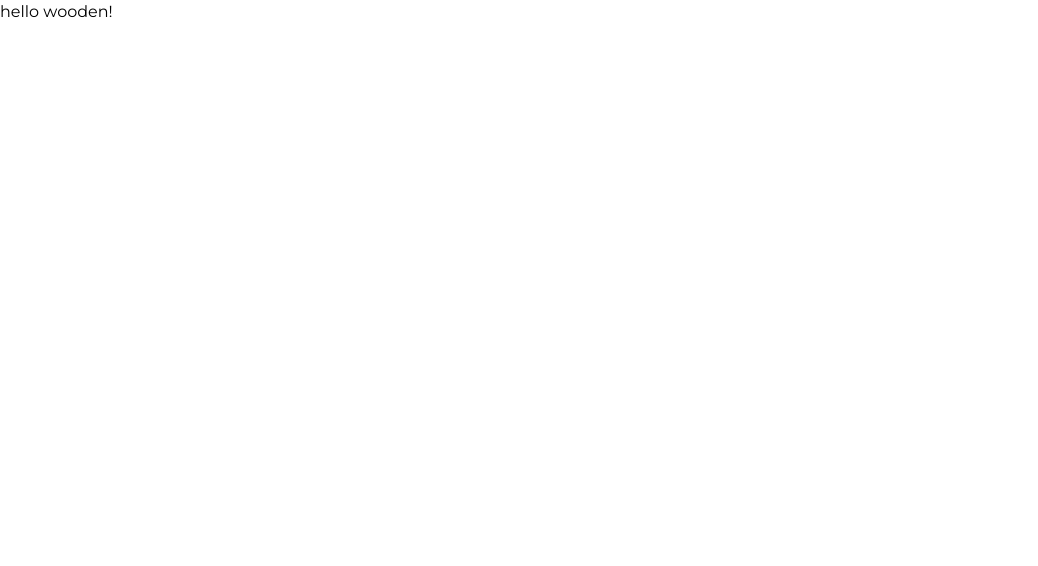
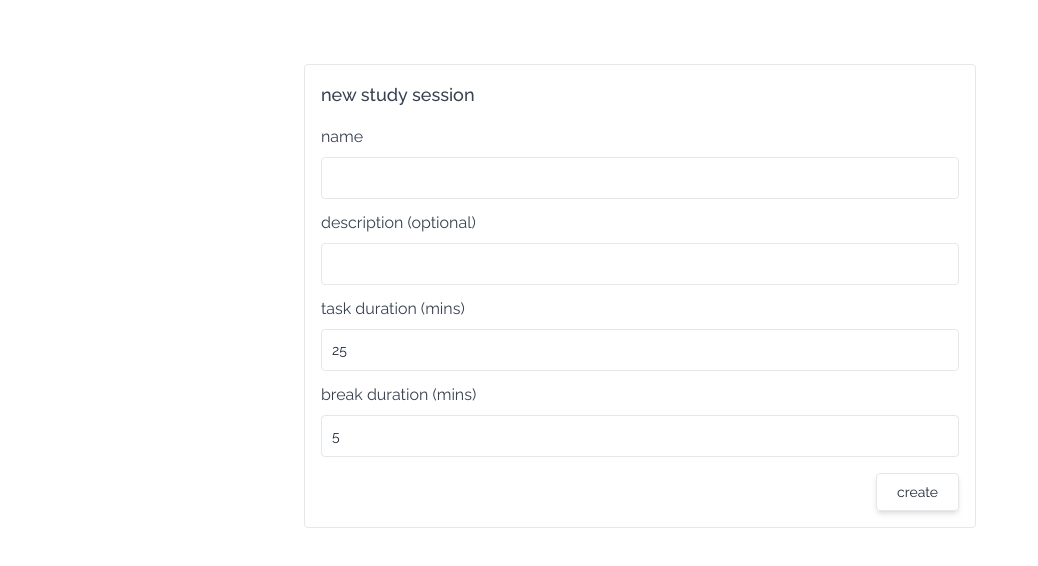
Before and after one commit to everylittlefox/wooden, a Next.js app: page / in a window 1280 px wide. Shown: the top 566 px of the page, without its empty margins (0-1038 px from the left). Built offline with nearby package versions, Linux system fonts and the light colour scheme.

Commit message:
basic design and func

```diff
--- /dev/null
+++ b/components/Button.tsx
@@ -0,0 +1,18 @@
+type ButtonProps = { onClick?: () => void; className?: string }
+
+const Button: React.FC<React.PropsWithChildren & ButtonProps> = ({
+  children,
+  onClick,
+  className = ''
+}) => {
+  return (
+    <button
+      onClick={onClick}
+      className={`border text-gray-800 text-sm hover:bg-gray-50 shadow-md rounded inline-flex py-2 px-5 ${className}`}
+    >
+      {children}
+    </button>
+  )
+}
+
+export default Button
--- a/components/Layout.tsx
+++ b/components/Layout.tsx
@@ -1,6 +1,6 @@
-import { Montserrat } from '@next/font/google'
+import { Raleway } from '@next/font/google'
 
-const montserrat = Montserrat({ subsets: ['latin'] })
+const raleway = Raleway({ subsets: ['latin'] })
 
 type LayoutProps = { className?: string }
 
@@ -9,7 +9,7 @@ const Layout: React.FC<React.PropsWithChildren & LayoutProps> = ({
   className = ''
 }) => {
   return (
-    <main className={`min-h-screen ${montserrat.className} ${className}`}>
+    <main className={`min-h-screen text-gray-700 ${raleway.className} ${className}`}>
       {children}
     </main>
   )
--- /dev/null
+++ b/components/PlusIcon.tsx
@@ -0,0 +1,20 @@
+const PlusIcon: React.FC<{ className?: string }> = ({ className }) => {
+  return (
+    <svg
+      xmlns="http://www.w3.org/2000/svg"
+      fill="none"
+      viewBox="0 0 24 24"
+      strokeWidth={1.5}
+      stroke="currentColor"
+      className={className}
+    >
+      <path
+        strokeLinecap="round"
+        strokeLinejoin="round"
+        d="M12 4.5v15m7.5-7.5h-15"
+      />
+    </svg>
+  )
+}
+
+export default PlusIcon
--- /dev/null
+++ b/components/TextInput.tsx
@@ -0,0 +1,37 @@
+interface TextInputProps<T> {
+  onChange?: (value: T) => void
+  name?: string
+  placeholder?: string
+  value?: T
+  min?: T extends number ? number : never
+  max?: T extends number ? number : never
+}
+
+const TextInput = <T extends number | string = string>({
+  onChange,
+  name,
+  placeholder,
+  value,
+  min,
+  max
+}: TextInputProps<T>) => {
+  const number = typeof value === 'number'
+  const type = number ? 'number' : 'text'
+  return (
+    <input
+      value={value}
+      type={type}
+      name={name}
+      id={name}
+      min={min}
+      max={max}
+      placeholder={placeholder}
+      onChange={(e) =>
+        onChange && onChange((number ? +e.target.value : e.target.value) as T)
+      }
+      className="border text-gray-800 text-sm focus:outline-none focus:shadow-md block w-full p-2.5 rounded"
+    />
+  )
+}
+
+export default TextInput
--- a/package.json
+++ b/package.json
@@ -18,9 +18,12 @@
     "next": "13.1.1",
     "react": "18.2.0",
     "react-dom": "18.2.0",
-    "typescript": "4.9.4"
+    "typescript": "4.9.4",
+    "uuid": "^9.0.0",
+    "zustand": "^4.1.5"
   },
   "devDependencies": {
+    "@types/uuid": "^9.0.0",
     "autoprefixer": "^10.4.13",
     "postcss": "^8.4.20",
     "tailwindcss": "^3.2.4"
--- a/pages/index.tsx
+++ b/pages/index.tsx
@@ -1,9 +1,77 @@
+import Head from 'next/head'
+import { useRouter } from 'next/router'
+import { useState } from 'react'
+import { v4 } from 'uuid'
+import Button from '../components/Button'
 import Layout from '../components/Layout'
+import TextInput from '../components/TextInput'
+import useStudySessionStore from '../stores/studySessionStore'
 
 export default function Home() {
+  const router = useRouter()
+  const createSession = useStudySessionStore((s) => s.create)
+  const [name, setName] = useState('')
+  const [taskDuration, setTaskDuration] = useState(25)
+  const [breakDuration, setBreakDuration] = useState(5)
+  const [description, setDescription] = useState('')
+
+  const handleSubmit: React.FormEventHandler<HTMLFormElement> = (e) => {
+    e.preventDefault()
+    const id = v4()
+    createSession({ id, name: name, taskDuration, breakDuration, description })
+    router.push('/session/' + id)
+  }
+
   return (
-    <Layout>
-      <h1>hello wooden!</h1>
-    </Layout>
+    <>
+      <Head>
+        <title>wooden</title>
+      </Head>
+      <Layout>
+        <div className="max-w-2xl mx-auto my-16 border rounded p-4">
+          <h1 className="text-lg mb-4 font-medium">new study session</h1>
+          <form onSubmit={handleSubmit}>
+            <div className="mb-4">
+              <div className="mb-3">
+                <label className="mb-2 block">name</label>
+                <TextInput name="name" value={name} onChange={setName} />
+              </div>
+              <div className="mb-3">
+                <label className="mb-2 block">description (optional)</label>
+                <TextInput
+                  name="description"
+                  value={description}
+                  onChange={setDescription}
+                />
+              </div>
+              <div className="mb-3">
+                <label className="mb-2 block">task duration (mins)</label>
+                <TextInput<number>
+                  name="taskDuration"
+                  min={10}
+                  max={30}
+                  onChange={setTaskDuration}
+                  value={taskDuration}
+                />
+              </div>
+              <div className="mb-3">
+                <label className="mb-2 block">break duration (mins)</label>
+                <TextInput<number>
+                  name="breakDuration"
+                  min={0}
+                  max={15}
+                  onChange={setBreakDuration}
+                  value={breakDuration}
+                />
+              </div>
+            </div>
+
+            <div className="flex">
+              <Button className="ml-auto">create</Button>
+            </div>
+          </form>
+        </div>
+      </Layout>
+    </>
   )
 }
--- /dev/null
+++ b/pages/session/[id].tsx
@@ -0,0 +1,43 @@
+import Head from 'next/head'
+import { useRouter } from 'next/router'
+import { useEffect } from 'react'
+import Layout from '../../components/Layout'
+import PlusIcon from '../../components/PlusIcon'
+import useStudySessionStore from '../../stores/studySessionStore'
+
+export default function Set() {
+  const router = useRouter()
+  const findSession = useStudySessionStore((sss) => sss.find)
+  const id = router.query.id as string
+  const session = findSession(id)
+
+  useEffect(() => {
+    if (!session) {
+      router.replace('/')
+    }
+  }, [session, router])
+
+  return (
+    session && (
+      <>
+        <Head>
+          <title>{session.name}</title>
+        </Head>
+        <Layout className="flex">
+          <div className="border-r flex flex-col w-1/3">
+            <div className="p-3 border-b flex items-center justify-between">
+              <h2 className="font-medium">notes</h2>
+              <button className='text-gray-500 inline-flex w-8 h-8 items-center justify-center hover:bg-gray-100 rounded-full'>
+                <PlusIcon className="w-6 h-6" />
+              </button>
+            </div>
+            <div className="flex-1 flex flex-col items-center justify-center overflow-y-auto">
+              no notes
+            </div>
+          </div>
+          <div className="flex-1"></div>
+        </Layout>
+      </>
+    )
+  )
+}
--- /dev/null
+++ b/stores/studySessionStore.ts
@@ -0,0 +1,30 @@
+import create from 'zustand'
+
+export type StudySession = {
+  id: string
+  name: string
+  description?: string
+  taskDuration: number
+  breakDuration: number
+}
+
+interface StudySessionStore {
+  sessions: StudySession[]
+  create(ss: StudySession): void
+  find(id: string): StudySession | undefined
+}
+
+const useStudySessionStore = create<StudySessionStore>((set, get) => ({
+  sessions: [],
+  create(ss) {
+    set((store) => ({
+      ...store,
+      sessions: store.sessions.concat(ss)
+    }))
+  },
+  find(id) {
+    return get().sessions.find(s => s.id === id)
+  }
+}))
+
+export default useStudySessionStore
```
Also changed, not shown: 1 other file (tests, documents, lock files or other folders).
